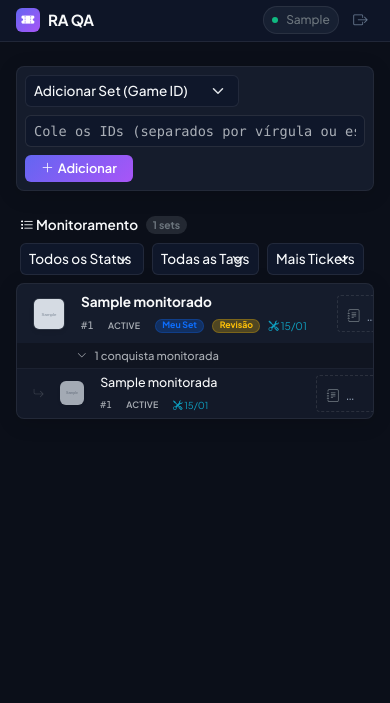
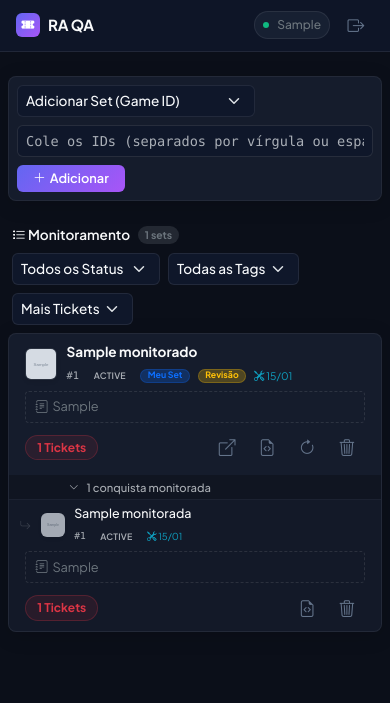
Before and after one commit to CarlosNatanael/ticket-manager, a Flask app: template templates/dashboard.html in a window 390 px wide. Shown: the top 703 px of the page. Run offline with Flask 3, Linux system fonts and the light colour scheme; the visitor is signed in with stand-in values (Sample User, id 1); tables that the repository leaves empty hold one stand-in row (values such as "Sample post"); the template is opened without the code that fills it: values that come from a table or form of the project are taken from there, most other values are stand-ins (such as "Sample title", 1, 10 or a date in 2020); grey boxes marked "Sample" are stand-in pictures.

Commit message:
Corrige layout mobile da lista e exibição das notas
- No celular, cada linha vira um cartão: título/badges, nota em linha própria e
  tickets + botões embaixo (antes ficavam cortados pelo overflow-hidden)
- Botões de ação maiores para toque
- Selects com espaço para a setinha (texto não fica mais por cima dela)
- Notas voltam a mostrar o texto (antes aparecia só "…")

Co-Authored-By: Claude Sonnet 5.5 <noreply@anthropic.com>
Claude-Session: https://claude.ai/code/session_01KW4H8jU3KvDv7JNpBu2o4s

```diff
--- a/static/css/style.css
+++ b/static/css/style.css
@@ -293,3 +293,67 @@ body {
     background: rgba(168, 85, 247, 0.1);
     border-color: rgba(168, 85, 247, 0.2);
 }
+
+/* Nota: ícone + texto numa linha flex, para o texto encolher com "…" em vez de o botão
+   esconder o texto inteiro (o span w-100 estourava o botão e virava só "…") */
+.btn-nota {
+    display: flex !important;
+    align-items: center;
+}
+.btn-nota > span {
+    flex: 1 1 0;
+    min-width: 0;
+}
+
+/* Selects: espaço para a setinha (o padding do .modern-input fazia o texto ficar por cima dela) */
+.form-select.modern-input {
+    padding-right: 2rem !important;
+}
+
+/* ----- Mobile: linhas viram "cartões" em vez de estourar a largura ----- */
+@media (max-width: 767.98px) {
+    main.container-xl {
+        padding-left: 0.5rem !important;
+        padding-right: 0.5rem !important;
+    }
+
+    /* Linha 1: ícone + título/badges. Linha 2: nota. Linha 3: tickets + botões */
+    .item-linha {
+        flex-wrap: wrap;
+        gap: 0.35rem 0.6rem !important;
+    }
+    .item-linha .row-titulo {
+        flex: 1 1 0 !important;
+        min-width: 0 !important;
+    }
+    .item-linha .row-nota {
+        order: 3;
+        flex: 1 1 100% !important;
+        min-width: 0;
+    }
+    .item-linha .row-tickets {
+        order: 4;
+        width: auto !important;
+        flex: 0 0 auto;
+        text-align: left !important;
+    }
+    .item-linha .row-tickets .badge {
+        width: auto !important;
+        padding: 0.35rem 0.7rem !important;
+        font-size: 0.75rem !important;
+    }
+    .item-linha .action-buttons {
+        order: 5;
+        margin-left: auto;
+        gap: 0.25rem !important;
+    }
+    .item-linha .row-indent {
+        width: 6px !important;
+    }
+
+    /* Botões de toque maiores */
+    .btn-action {
+        padding: 0.4rem 0.6rem;
+        font-size: 1.05rem;
+    }
+}
--- a/templates/dashboard.html
+++ b/templates/dashboard.html
@@ -71,7 +71,7 @@
         <img src="{{ jogo.icone or 'https://static.retroachievements.org/assets/images/favicon.webp' }}"
              width="32" height="32" class="rounded shadow-sm flex-shrink-0 border border-secondary border-opacity-25" style="object-fit: cover;">
 
-        <div style="min-width: 240px; flex: 0 0 240px;">
+        <div class="row-titulo" style="min-width: 240px; flex: 0 0 240px;">
             <div class="fw-bold text-light text-truncate" style="font-size: 0.85rem;" title="{{ jogo.titulo }}">{{ jogo.titulo }}</div>
             <div class="text-muted d-flex gap-2 align-items-center mt-1 flex-wrap" style="font-size: 0.65rem;">
                 <span class="font-monospace">#{{ jogo.id }}</span>
@@ -92,7 +92,7 @@
             </div>
         </div>
 
-        <div class="flex-grow-1">
+        <div class="flex-grow-1 row-nota">
             <button type="button" class="btn btn-sm w-100 text-start btn-nota py-1 px-2" data-tipo="jogo" data-id="{{ jogo.id }}">
                 {% if jogo.notas %}
                     <i class="bi bi-journal-text text-secondary me-1"></i> <span class="text-secondary text-truncate d-inline-block w-100">{{ jogo.notas[:80] }}{% if jogo.notas|length > 80 %}…{% endif %}</span>
@@ -102,7 +102,7 @@
             </button>
         </div>
 
-        <div class="flex-shrink-0" style="width: 80px; text-align: right;">
+        <div class="flex-shrink-0 row-tickets" style="width: 80px; text-align: right;">
             <span class="badge {{ 'bg-danger bg-opacity-10 text-danger border-danger border-opacity-25' if total_tickets_jogo > 0 else 'bg-success bg-opacity-10 text-success border-success border-opacity-25' }} border rounded-pill w-100 py-1" style="font-size: 0.7rem;">
                 {{ total_tickets_jogo }} Tickets
             </span>
@@ -138,13 +138,13 @@
         {% for conquista in jogo.conquistas %}
         <div class="d-flex align-items-center gap-3 py-1 px-3 list-row item-linha border-top border-secondary border-opacity-10" data-tipo="conquista" data-id="{{ conquista.id }}">
 
-            <div style="width: 32px; display: flex; justify-content: flex-end;">
+            <div class="row-indent" style="width: 32px; display: flex; justify-content: flex-end;">
                 <i class="bi bi-arrow-return-right text-muted opacity-25" style="font-size: 0.7rem;"></i>
             </div>
 
             <img src="{{ conquista.icone }}" width="24" height="24" class="rounded shadow-sm flex-shrink-0 opacity-75">
 
-            <div style="min-width: 200px; flex: 0 0 200px;">
+            <div class="row-titulo" style="min-width: 200px; flex: 0 0 200px;">
                 <div class="fw-medium text-light text-truncate" style="font-size: 0.78rem;" title="{{ conquista.titulo }}">{{ conquista.titulo }}</div>
                 <div class="text-muted d-flex gap-2 align-items-center mt-1" style="font-size: 0.6rem;">
                     <span class="font-monospace">#{{ conquista.id }}</span>
@@ -155,7 +155,7 @@
                 </div>
             </div>
 
-            <div class="flex-grow-1">
+            <div class="flex-grow-1 row-nota">
                 <button type="button" class="btn btn-sm w-100 text-start btn-nota py-1 px-2" data-tipo="conquista" data-id="{{ conquista.id }}">
                     {% if conquista.notas %}
                         <i class="bi bi-journal-text text-secondary me-1"></i> <span class="text-secondary text-truncate d-inline-block w-100">{{ conquista.notas[:80] }}{% if conquista.notas|length > 80 %}…{% endif %}</span>
@@ -165,7 +165,7 @@
                 </button>
             </div>
 
-            <div class="flex-shrink-0" style="width: 80px; text-align: right;">
+            <div class="flex-shrink-0 row-tickets" style="width: 80px; text-align: right;">
                 <span class="badge {{ 'bg-danger bg-opacity-10 text-danger border-danger border-opacity-25' if conquista.qtd_tickets > 0 else 'bg-success bg-opacity-10 text-success border-success border-opacity-25' }} border rounded-pill w-100 py-1" style="font-size: 0.65rem;">
                     {{ conquista.qtd_tickets }} Tickets
                 </span>
```
